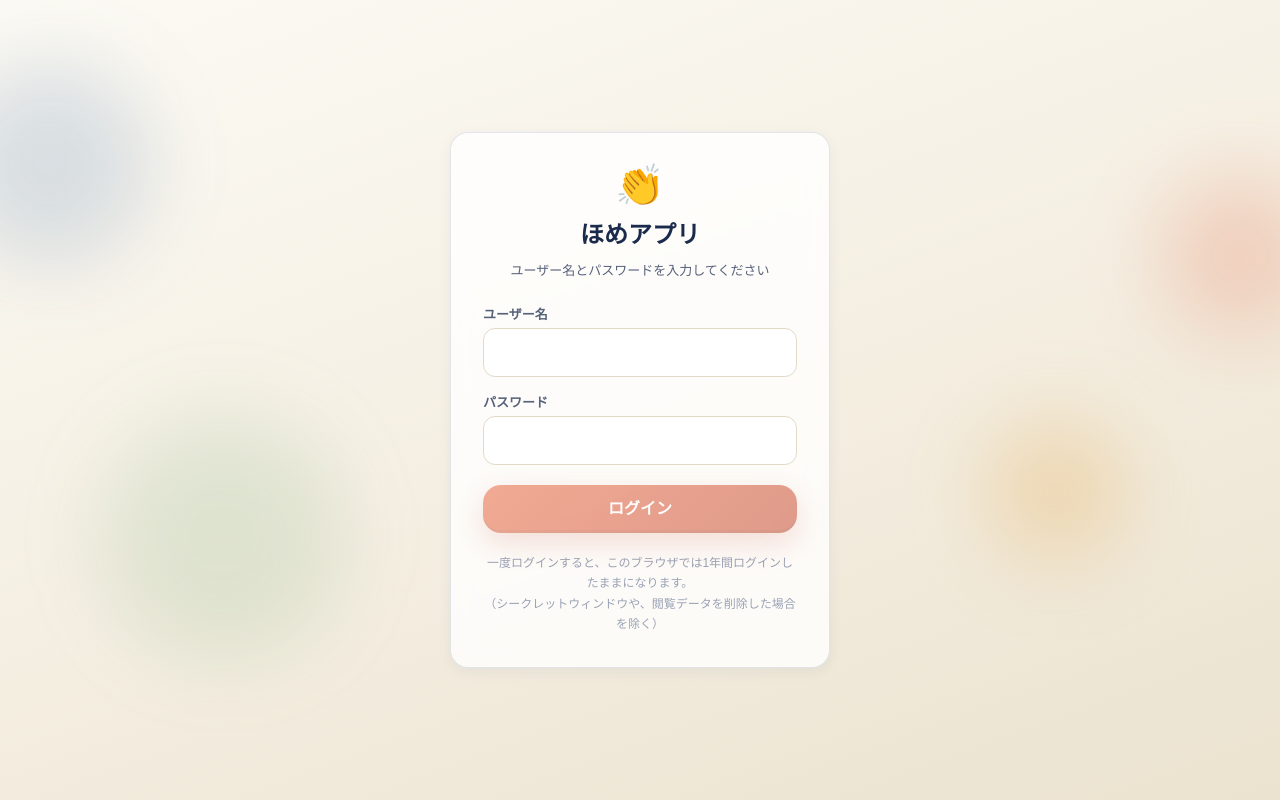
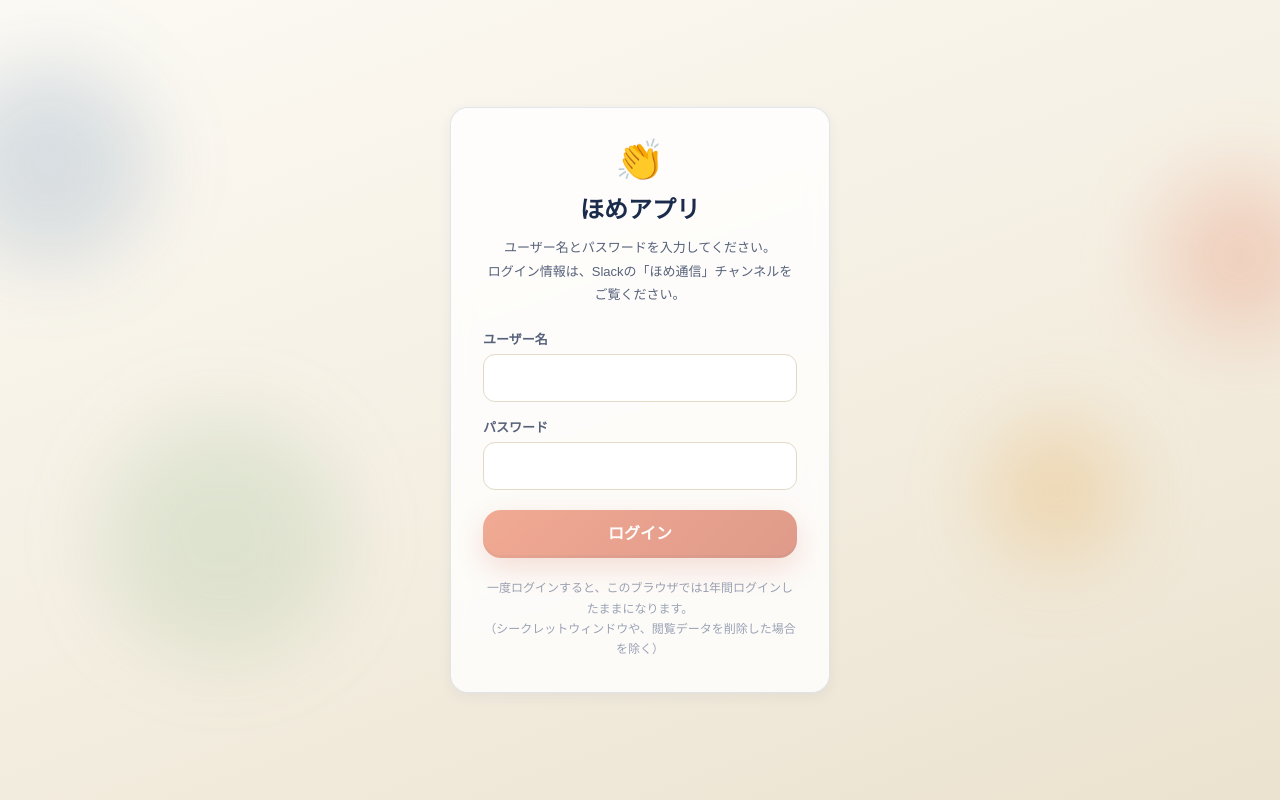
Before and after one commit to gonoiippei/praise-app, a Next.js app: page /login in a window 1280 px wide. Built offline with nearby package versions, Linux system fonts and the light colour scheme; a web font is replaced by a local one.

Commit message:
feat: ログイン画面にログイン情報の確認先を追記
初めてログイン画面を見たメンバーが、ユーザー名とパスワードを
どこで確認すればいいか分かるようにする。

Co-Authored-By: Claude Opus 5.5 <noreply@anthropic.com>

```diff
--- a/src/app/login/page.tsx
+++ b/src/app/login/page.tsx
@@ -56,8 +56,14 @@ export default function LoginPage() {
             <h1 className="font-black mt-3" style={{ fontSize: 24, color: 'var(--text-main)' }}>
               ほめアプリ
             </h1>
-            <p className="mt-2" style={{ fontSize: 13, color: 'var(--text-muted)' }}>
-              ユーザー名とパスワードを入力してください
+            <p className="mt-2" style={{ fontSize: 13, lineHeight: 1.8, color: 'var(--text-muted)' }}>
+              <span className="inline-block">ユーザー名とパスワードを</span>
+              <span className="inline-block">入力してください。</span>
+              <br />
+              <span className="inline-block">ログイン情報は、</span>
+              <span className="inline-block">Slackの「ほめ通信」</span>
+              <span className="inline-block">チャンネルを</span>
+              <span className="inline-block">ご覧ください。</span>
             </p>
           </div>
 
```
